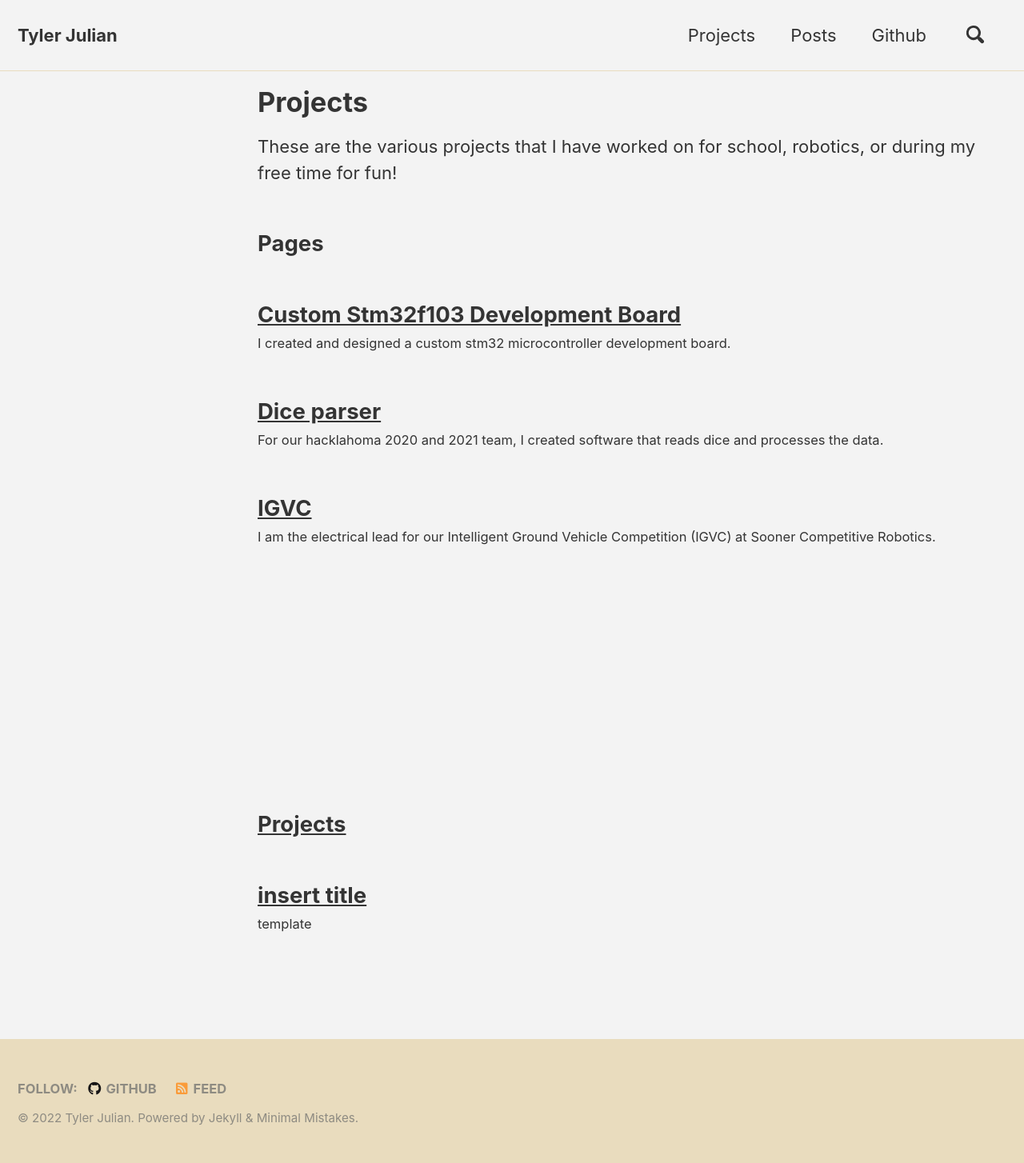
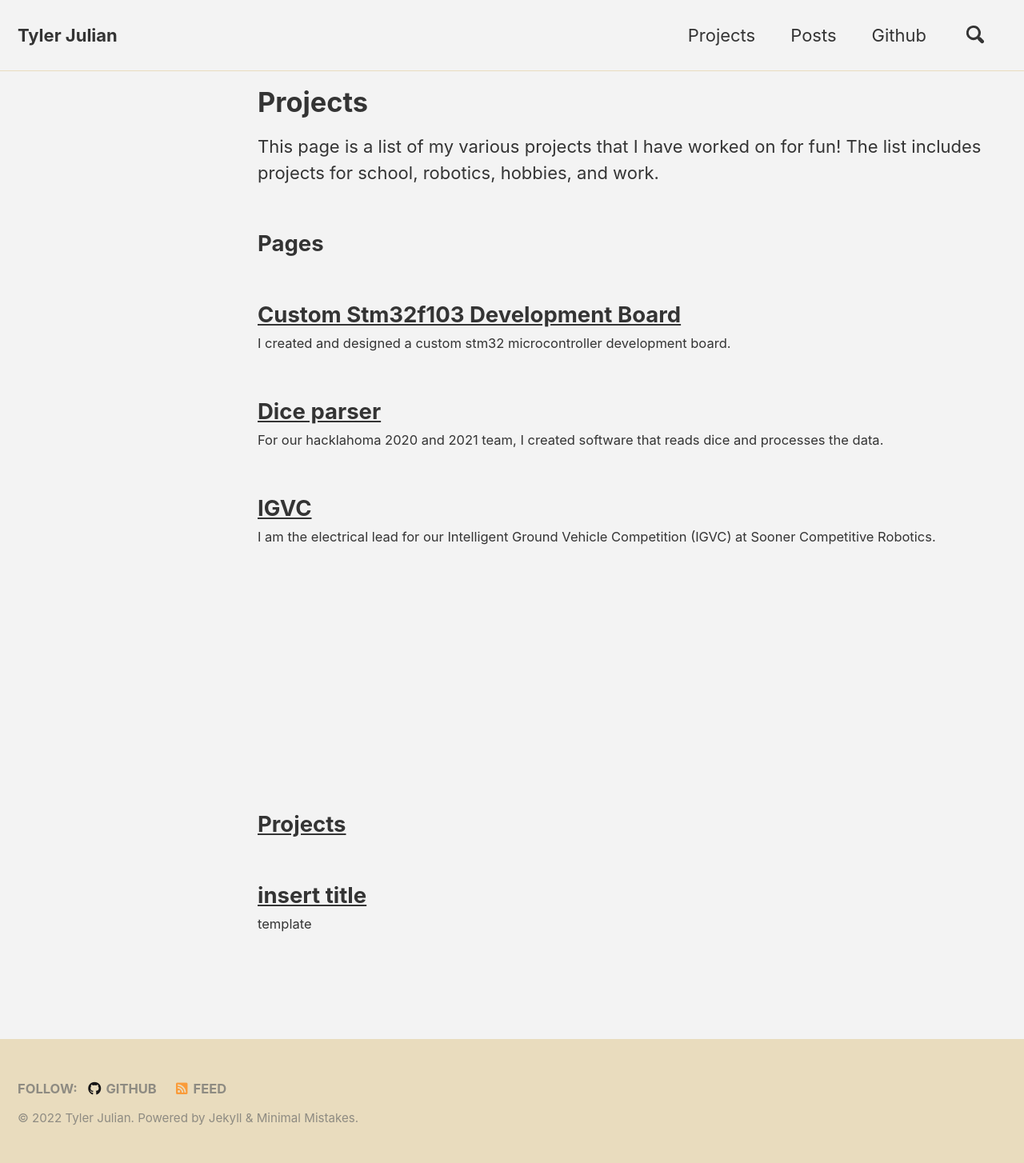
Before and after one commit to TylerJulian/tylerjulian.github.io, a Jekyll site: the page built from _pages/projects.md, in a window 1280 px wide. Shown: the whole page at 80% size. Built offline with Jekyll 4.4.1, drawn with Linux system fonts in a browser that asks for light colours; cached includes are drawn as plain includes.

Commit message:
Update projects.md

```diff
--- a/_pages/projects.md
+++ b/_pages/projects.md
@@ -10,7 +10,7 @@ date: 2022-06-13T18:38:52+00:00
 
 ---
 
-These are the various projects that I have worked on for school, robotics, or during my free time for fun!
+This page is a list of my various projects that I have worked on for fun! The list includes projects for school, robotics, hobbies, and work.
 
 <h2>Pages</h2>
 {% for post in site.pages %}
```
